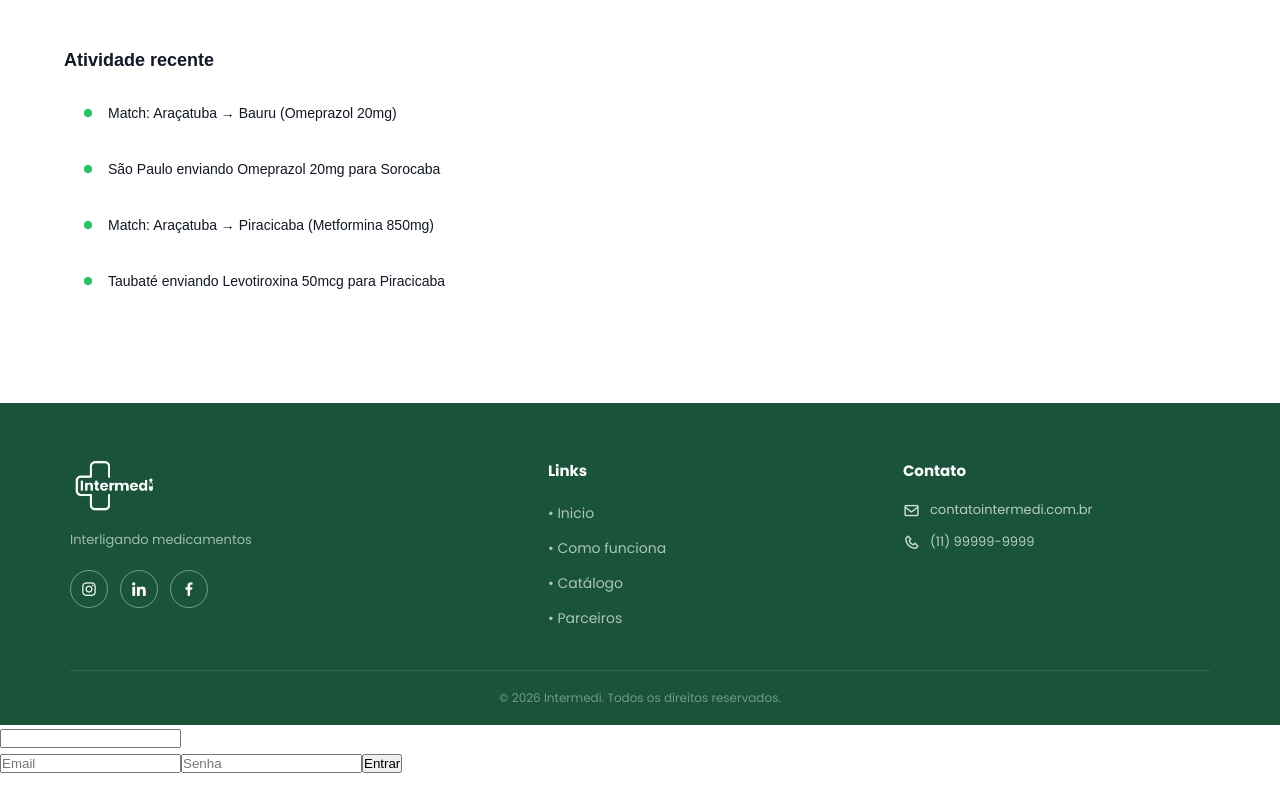
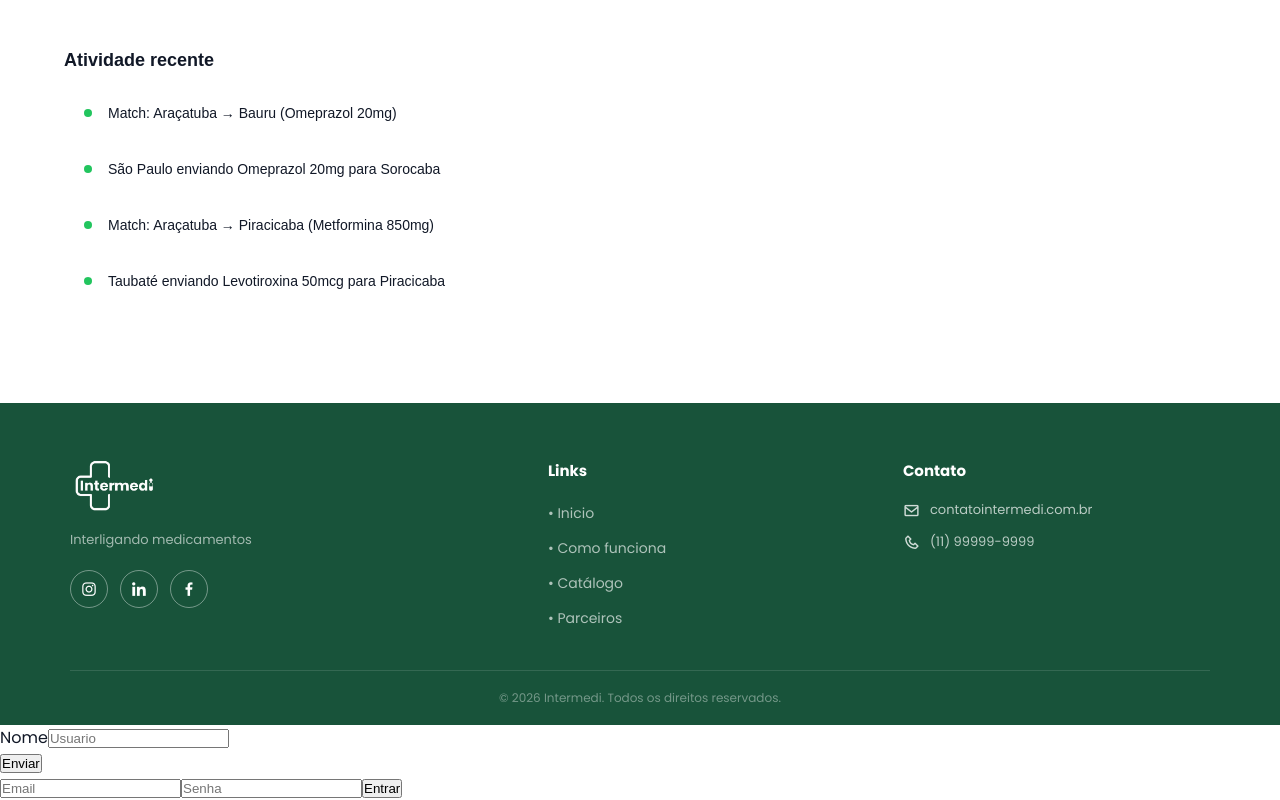
Before and after one commit to Auvox/Intermedi, a React (Vite) app in the folder frontEnd/: page / in a window 1280 px wide. Shown: the part 3533-4333 px from the top of the page. Before the commit the page ends 4308 px from the top, so only its background shows below. Built offline with nearby package versions, Linux system fonts and the light colour scheme.

Commit message:
Teste com o input 'nome' feito

```diff
--- a/frontEnd/src/components/CadastroUser.jsx
+++ b/frontEnd/src/components/CadastroUser.jsx
@@ -4,7 +4,7 @@ import { Input } from "./Input.jsx";
 
  function CadastroUser() {
 
-  const nome = useForm("nome")
+  const nome = useForm('nome')
 
 
   function handleSubmit(e) {
@@ -19,7 +19,14 @@ import { Input } from "./Input.jsx";
   return (
     <div>
       <form onSubmit={handleSubmit}>
-        <Input />
+        <Input
+          label="Nome"
+          id="nome"
+          type="text"
+          placeHolder={"Usuario"}
+          {...nome}
+        />
+        <button>Enviar</button>
       </form>
     </div>
   );
--- a/frontEnd/src/components/Input.jsx
+++ b/frontEnd/src/components/Input.jsx
@@ -3,7 +3,7 @@ import React from 'react'
 export const Input = ({
     label,
     id,
-    onchange,
+    onChange,
     value,
     type,
     onBlur,
@@ -17,7 +17,7 @@ export const Input = ({
             <input
             id={id}
             name={id}
-            onChange={onchange}
+            onChange={onChange}
             placeholder={placeHolder}
             onBlur={onBlur}
             type={type}
```
